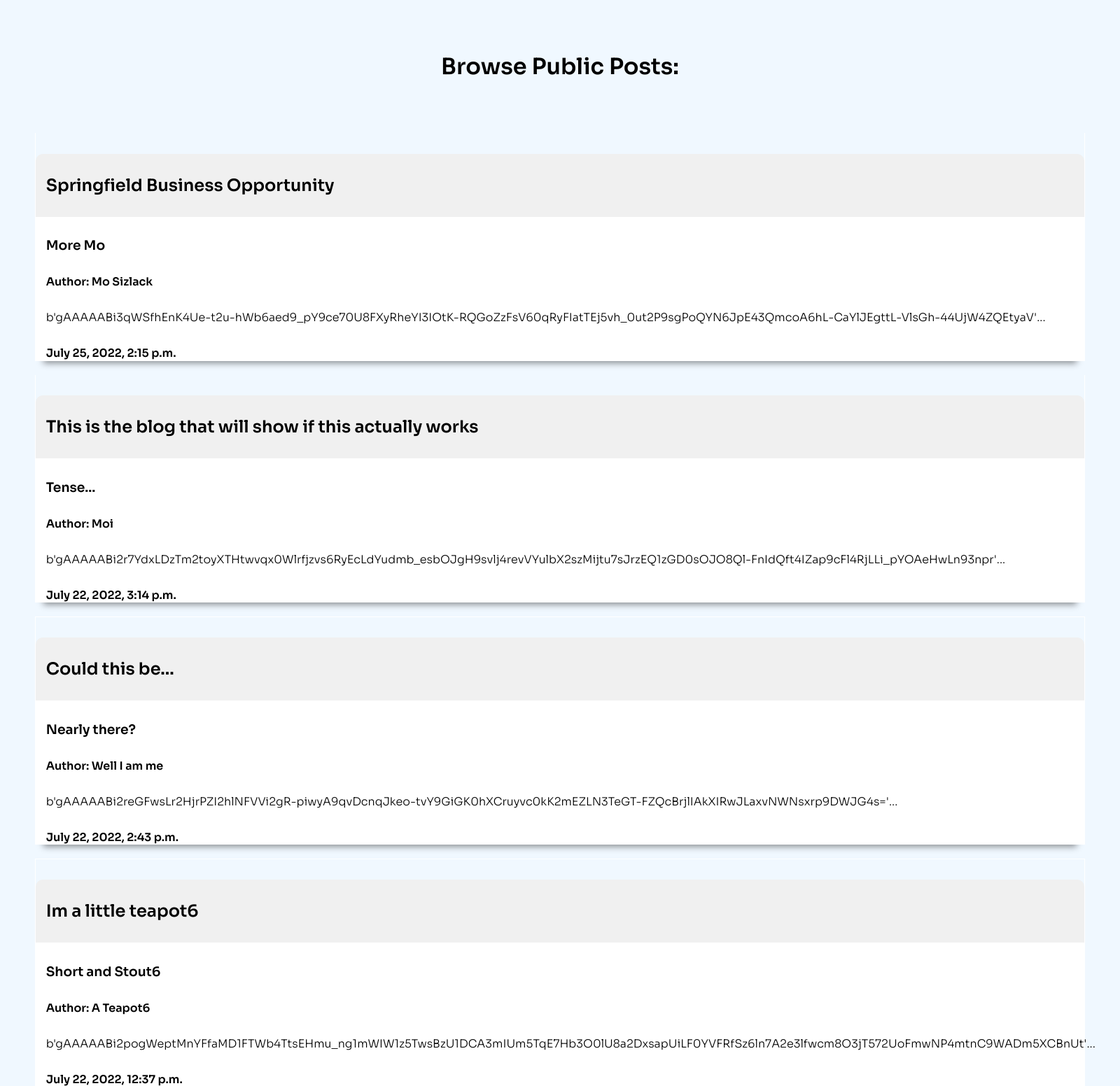
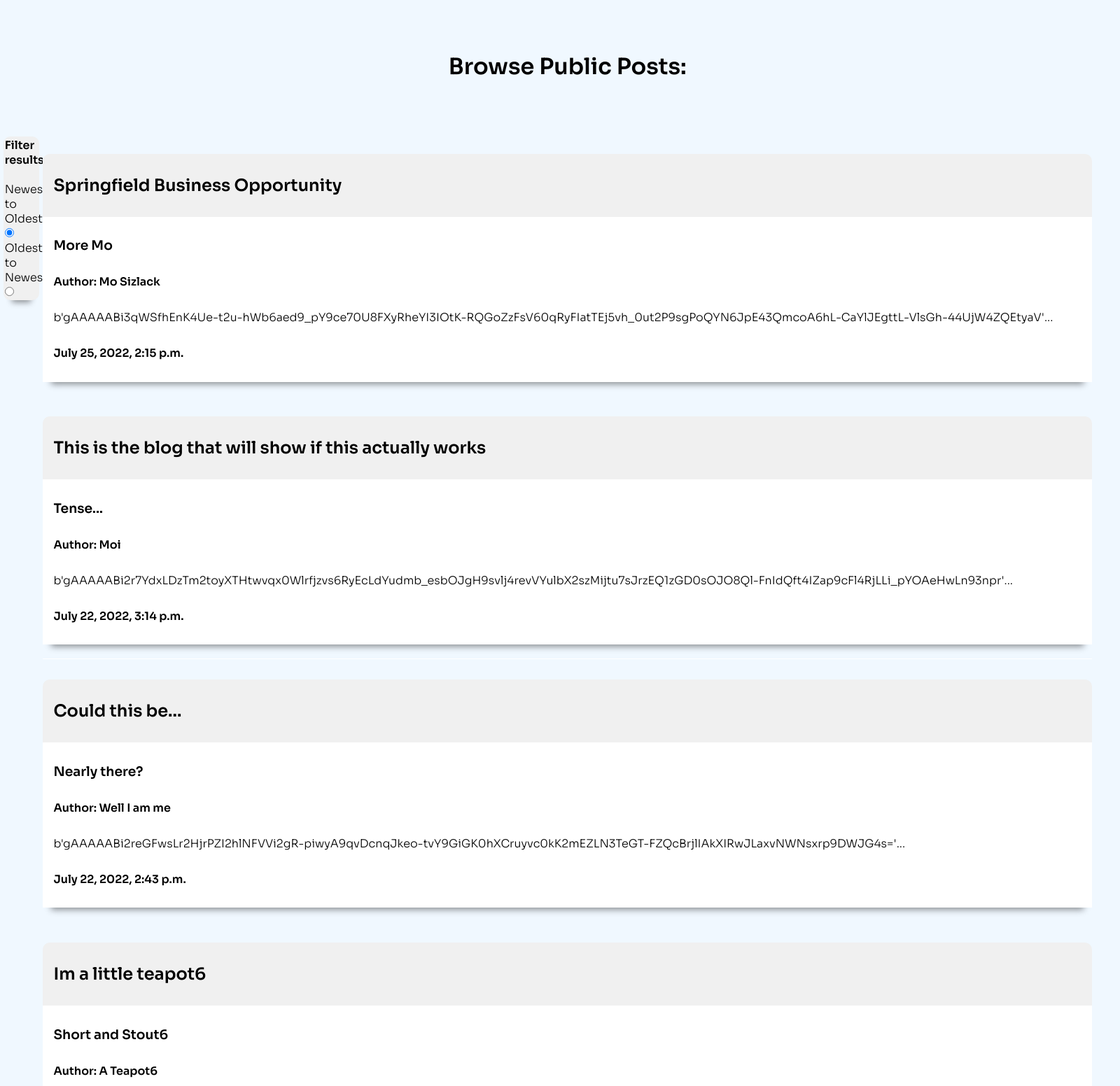
Before and after one commit to CharlieWWW94/pk_blog, a Django app: page /blogs/all_blogs/ in a window 1600 px wide. Shown: the part 70-1622 px from the top of the page at 70% size. Run offline with Django 4.2, Linux system fonts and the light colour scheme; data comes from the database, SQL or seed files in the repository.

Commit message:
add search result filtering and responsive elements

```diff
--- a/static/css/all_blogs.css
+++ b/static/css/all_blogs.css
@@ -12,9 +12,6 @@
     grid-template-columns: 0.5fr 2fr 0.5fr;
 }
 
-.grid-item {
-
-}
 
 
 .grid-item-2 {
@@ -23,13 +20,24 @@
 }
 
 
+
+
+.filters {
+    background-color: rgb(240, 240, 240);
+    margin: 8%;
+    padding: 3%;
+    border-radius: 10px;
+    -webkit-box-shadow: 0px 15px 9px -12px rgba(0,0,0,0.43);
+    box-shadow: 0px 15px 9px -12px rgba(0,0,0,0.43);
+
+
+}
+
+
 .link-wrapper {
     text-decoration: none;
     color: black;
 }
-
-
-
 
 
 .blog-title {
@@ -66,3 +74,25 @@
     -webkit-box-shadow: 0px 15px 9px -12px rgba(0,0,0,0.43);
     box-shadow: 0px 15px 9px -12px rgba(0,0,0,0.43);
 }
+
+.blog-date {
+    padding-bottom: 2%;
+}
+
+
+@media(max-width:1250px) {
+
+    .grid-container {
+        grid-template-columns: 100%;
+    }
+
+    .filters {
+        text-align: center;
+    }
+
+    .grid-item-5 {
+        max-width: 95%;
+        margin-left: 2.5%;
+        align-items: center;
+    }
+}
--- a/static/javascript/all_blogs.js
+++ b/static/javascript/all_blogs.js
@@ -1,15 +1,17 @@
+function searchResults(toDisplay) {
+    let toFill = document.querySelector(".grid-item-5")
+    let htmlString = '';
+    for ( let i = 0; i < toDisplay.length; i++) {
 
-let htmlString = '';
-let toFill = document.querySelector(".grid-item-5")
-for ( let i = 0; i < newResults.length; i++) {
-    htmlString += `<a class="link-wrapper" href="{% url '1_blog' id=${newResults[i][3]} %}">
+
+        htmlString += `<a class="link-wrapper" href="{% url '1_blog' id=${toDisplay[i][3]} %}">
                             <div class="blog">
                                 <div class="blog-header">
-                            <h2 class="blog-count">${newResults[i][0]}</h2>
-                            <h3 class="blog-strap">${newResults[i][1]}</h3>
-                            <h4 class="blog-strap">Author: ${newResults[i][2]}</h4>
-                            <p class="blog-strap">${newResults[i][3]}...</p>
-                            <h4 class="blog-strap">${newResults[i][4]}</h4>
+                                <h2 class="blog-count">${toDisplay[i][0]}</h2>
+                                <h3 class="blog-strap">${toDisplay[i][1]}</h3>
+                                <h4 class="blog-strap">Author: ${toDisplay[i][2]}</h4>
+                                <p class="blog-strap">${toDisplay[i][3]}...</p>
+                                <h4 class="blog-strap blog-date">${toDisplay[i][4]}</h4>
 
                                 </div>
                             </div>
@@ -17,3 +19,24 @@
     };
 
     toFill.innerHTML = htmlString;
+
+}
+
+const oldFilter = document.querySelector("#oldest");
+const newFilter = document.querySelector("#newest");
+
+newFilter.addEventListener("click", () => {
+    newResults = newResults.reverse();
+    console.log(newResults);
+    searchResults(newResults);
+})
+
+oldFilter.addEventListener("click", () => {
+    newResults = newResults.reverse();
+    console.log(newResults);
+    searchResults(newResults);
+});
+
+
+
+searchResults(newResults);
--- a/templates/blogs/all_blogs.html
+++ b/templates/blogs/all_blogs.html
@@ -8,10 +8,20 @@
         <h1>Browse Public Posts:</h1>
     </div>
     <div class="grid-item grid-item-3"></div>
-    <div class="grid-item grid-item-4"></div>
+    <div class="grid-item grid-item-4">
+        <form class="filters">
+            <h4>Filter results:</h4>
+            <br>
+            <label for="newest">Newest to Oldest</label>
+            <input type="radio" name="filters" id="newest" checked>
+            <br>
+            <label for="oldest">Oldest to Newest</label>
+            <input type="radio" name="filters" id="oldest">
+        </form>
+    </div>
     <div class="grid-item grid-item-5">
     <script>
-        const newResults = [];
+        let newResults = [];
     </script>
         {% for blog in results %}
         <script>
```
Lines whose indentation alone changed are shown as unchanged.
